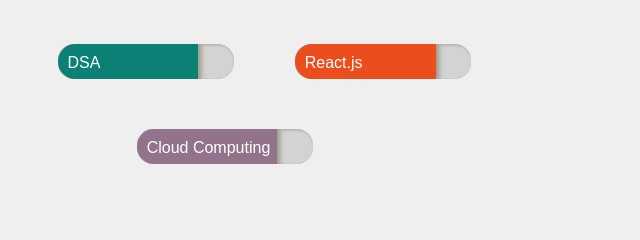
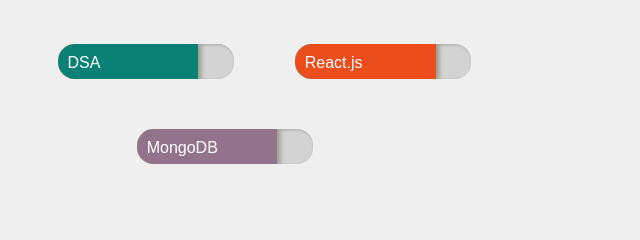
Before and after one commit to chanduthenipalli/chanduportfolio, a plain HTML site: page index.html in a window 1280 px wide. Shown: the part 1060-1300 px from the top of the page, 613-1253 px from the left. Drawn offline with Linux system fonts and the light colour scheme.

Commit message:
Update index.html

```diff
--- a/index.html
+++ b/index.html
@@ -539,12 +539,12 @@
                 </div>
                 <div class="skill-progress">
                     <div class="eighty-five-percent mb-orange">
-                        <div class="skill-name"><span>HTML </span></div>
+                        <div class="skill-name"><span>HTML</span></div>
                     </div>
                 </div>
                 <div class="skill-progress">
                     <div class="eighty-percent mb-light-purple">
-                        <div class="skill-name"><span>CSS </span></div>
+                        <div class="skill-name"><span>CSS</span></div>
                     </div>
                 </div>
                 <div class="skill-progress">
@@ -554,7 +554,7 @@
                 </div>
                 <div class="skill-progress">
                     <div class="eighty-percent mb-blue">
-                        <div class="skill-name"><span>PHP </span></div>
+                        <div class="skill-name"><span>PHP</span></div>
                     </div>
                 </div>
                 <div class="skill-progress">
@@ -580,7 +580,7 @@
 
                 <div class="skill-progress">
                     <div class="eighty-percent mb-light-purple">
-                        <div class="skill-name"><span>Cloud Computing</span></div>
+                        <div class="skill-name"><span>MongoDB</span></div>
                     </div>
                 </div>
 
```
